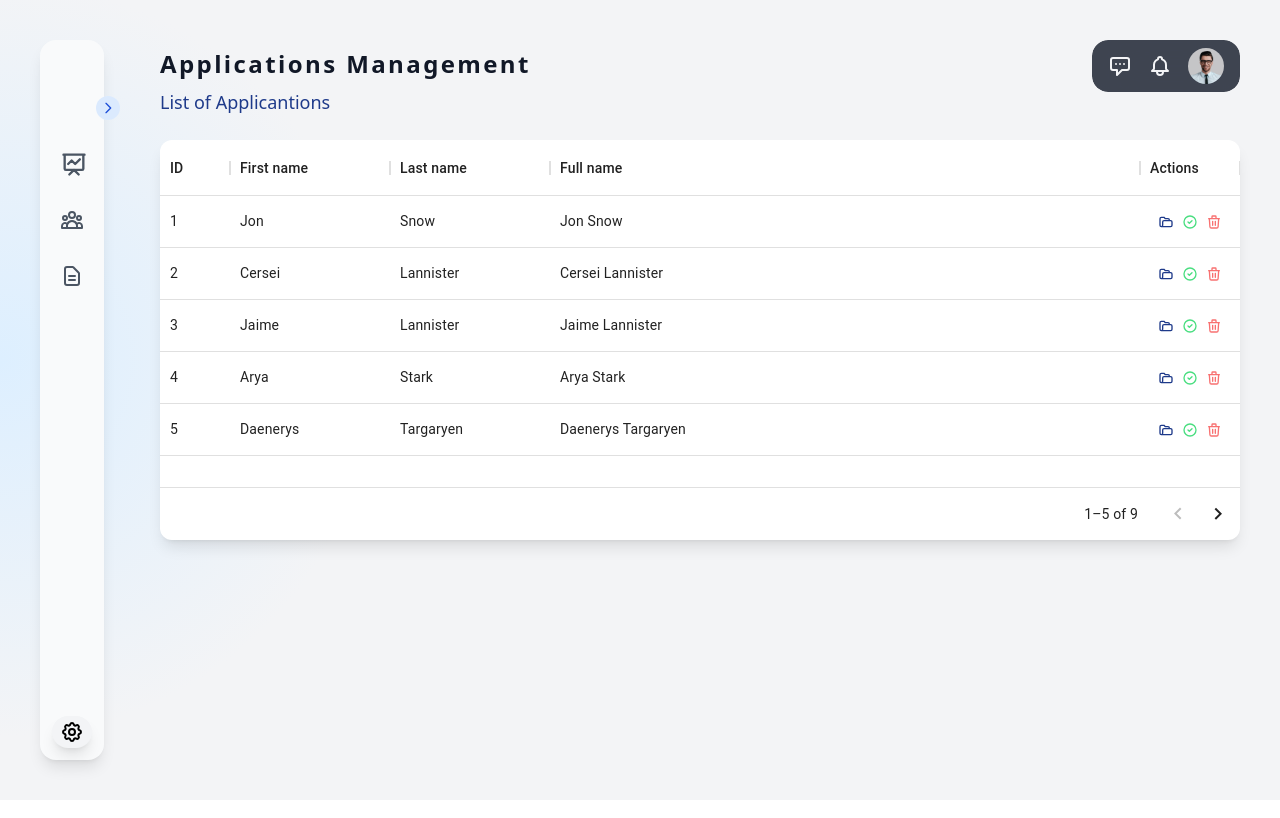
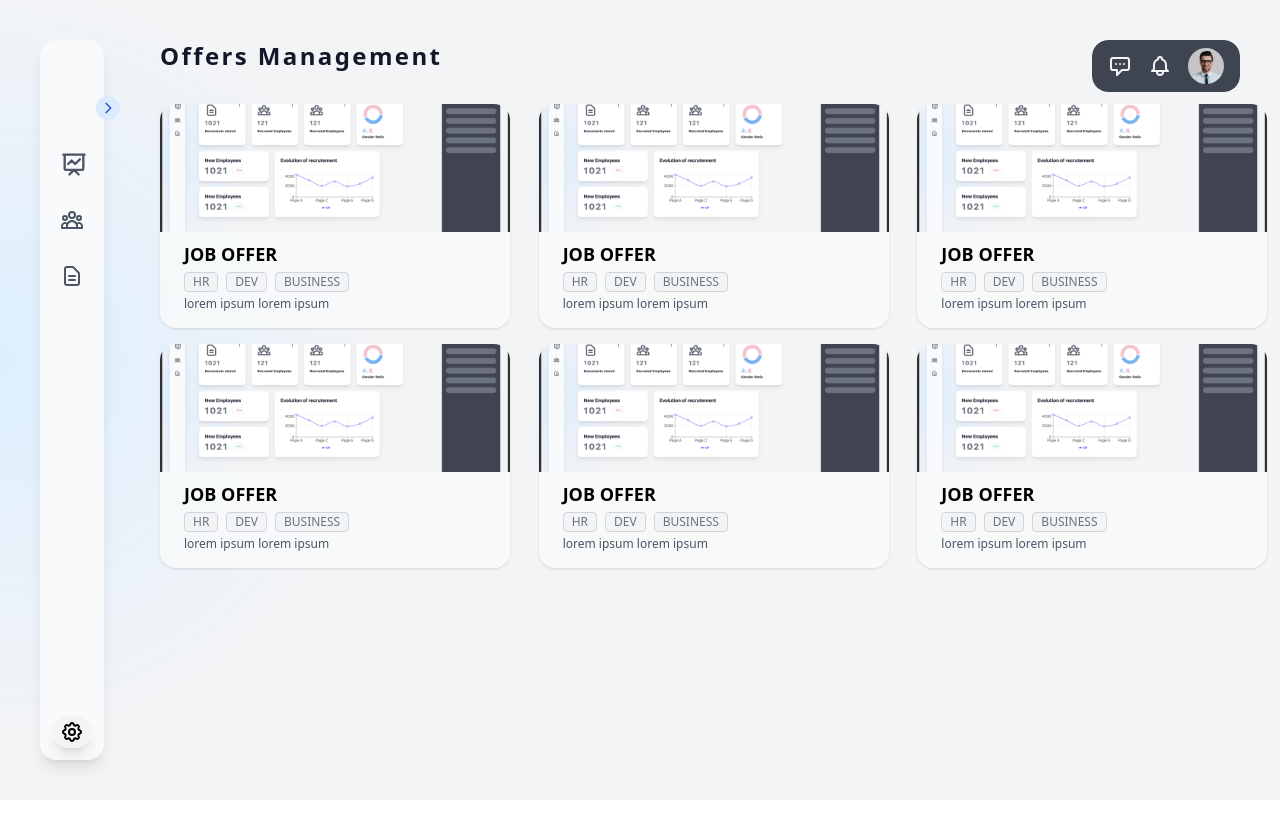
Before and after one commit to Dopeamin/junior_hackathon, a Next.js app: page /dashboard/applications in a window 1280 px wide. Shown: the top 818 px of the page. Built offline with nearby package versions, Linux system fonts and the light colour scheme.

Commit message:
finish offers page

```diff
--- a/components/_shared/tag.tsx
+++ b/components/_shared/tag.tsx
@@ -1,7 +1,11 @@
+import clsx from "clsx";
+
 export const Tag = ({ color, text }: any) => {
+  const bgColor = `bg-${color}-100`;
+  const borderColor = `border-${color}-300`;
   return (
     <div
-      className={`px-2 py-1 bg-${color}-100 rounded-lg border border-${color}-300 mb-2`}
+      className={clsx("px-2 py-1 rounded-lg border mb-2", bgColor, borderColor)}
     >
       <p className={`text-${color}-400 text-xs `}>{text}</p>
     </div>
--- a/components/dashboard/add-member.tsx
+++ b/components/dashboard/add-member.tsx
@@ -34,8 +34,8 @@ export const AddMember = () => {
         Please fill in the member details
       </p>
       <div className="relative z-10 flex flex-1 w-full pr-10 mt-10">
-        <div className="w-full backdrop-blur rounded-2xl ">
-          <div className="p-10 shadow-lg rounded-2xl">
+        <div className="w-full rounded-2xl ">
+          <div className="p-10 shadow-lg bg-gray-50 bg-opacity-40 backdrop-blur rounded-2xl">
             <h1 className="font-semibold text-2xl mb-2 text-slate-600">
               Account Information
             </h1>
@@ -75,7 +75,7 @@ export const AddMember = () => {
             </Grid>
           </div>
 
-          <div className="p-10 shadow-lg rounded-2xl mt-10">
+          <div className="p-10 shadow-lg rounded-2xl bg-gray-50 bg-opacity-70 backdrop-blur mt-10">
             <h1 className="font-semibold text-2xl mb-2 text-slate-600 ">
               Personal Information
             </h1>
--- a/components/dashboard/applications.tsx
+++ b/components/dashboard/applications.tsx
@@ -11,7 +11,7 @@ export const Applications = () => {
         </h1>
         <UserBarMinimized />
       </div>
-      <p className="text-lg font-light text-blue-900 mb-6">List of Applicantions</p>
+      <p className="text-lg font-light text-blue-900 mb-6">List of Applications into this offer</p>
       <div className="flex flex-col pr-10">
         <div className="flex flex-col bg-white rounded-xl shadow-lg ">
           <DataTable />
--- a/components/dashboard/card.tsx
+++ b/components/dashboard/card.tsx
@@ -1,7 +1,7 @@
 export const Card = ({ children, bgColor }: any) => {
   return (
     <div
-      className="p-6 rounded-2xl shadow-lg"
+      className="p-6 rounded-2xl shadow-lg bg-gray-50 bg-opacity-40 backdrop-blur"
       style={{ backgroundColor: bgColor }}
     >
       {children}
--- /dev/null
+++ b/components/dashboard/offer.tsx
@@ -0,0 +1,39 @@
+import Image from "next/image";
+import Router from "next/router";
+
+export const Offer = ({
+  image,
+  title,
+  description,
+  tags,
+}: {
+  image: string;
+  title: string;
+  description: string;
+  tags: string[];
+}) => {
+  const handleClick = () => {
+    Router.push("applications/1");
+  };
+  return (
+    <div
+      className="flex shadow backdrop-blur bg-opacity-80 flex-col rounded-2xl bg-gray-50 max-w-[350px] w-full overflow-hidden transition-all ease-out duration-500 hover:shadow-lg hover:-translate-y-1 cursor-pointer"
+      onClick={handleClick}
+    >
+      <div className="relative w-full h-32">
+        <Image alt="picture" src={image} layout="fill" objectFit="cover" />
+      </div>
+      <div className="flex flex-col gap-1 pt-2 pb-4 px-6">
+        <h1 className="text-lg font-semibold">{title.toUpperCase()}</h1>
+        <div className="flex flex-row gap-2 flew-wrap w-full">
+          {tags.map((tag) => (
+            <div className="w-fit px-2 text-xs py-[1px] bg-gray-100 border border-gray-300 text-gray-500 rounded">
+              {tag}
+            </div>
+          ))}
+        </div>
+        <p className="text-gray-600 text-xs">{description}</p>
+      </div>
+    </div>
+  );
+};
--- /dev/null
+++ b/components/dashboard/offers.tsx
@@ -0,0 +1,27 @@
+import { Offer } from "./offer";
+import { UserBarMinimized } from "./userbar";
+
+export const Offers = () => {
+  const offers = ["", "", "", "", "", ""];
+  return (
+    <div className="flex flex-col mt-10 gap-6">
+      <div className="flex flex-row justify-between w-full">
+        <h1 className="text-2xl font-bold text-gray-900 tracking-widest mb-2">
+          Offers Management
+        </h1>
+        <UserBarMinimized />
+      </div>
+      <div className="grid grid-cols-3 gap-4 w-full">
+        {offers.map((offer, index) => (
+          <Offer
+            key={index}
+            image={"/screenshot.png"}
+            title={"Job Offer"}
+            description={"lorem ipsum lorem ipsum"}
+            tags={["HR", "DEV", "BUSINESS"]}
+          />
+        ))}
+      </div>
+    </div>
+  );
+};
--- a/components/dashboard/overview.tsx
+++ b/components/dashboard/overview.tsx
@@ -71,14 +71,14 @@ export const Overview = () => {
         </div>
         <div className="flex flex-row gap-6">
           <div className="flex flex-col gap-6">
-            <Card bgColor="white">
+            <Card bgColor="#9fc7eb">
               <div className="flex relative flex-col gap-2 w-60">
-                <p className="text-gray-800 text-xl font-bold">New Employees</p>
+                <p className="text-gray-50 text-xl font-bold">Current Score</p>
                 <div className="flex flex-row items-end gap-5">
-                  <h1 className="text-gray-500 text-4xl font-bold tracking-widest">
+                  <h1 className="text-gray-50 text-4xl font-bold tracking-widest">
                     1021
                   </h1>
-                  <Tag color="red" text="-10%" />
+                  <Tag color="green" text="+10%" />
                 </div>
               </div>
             </Card>
@@ -89,7 +89,7 @@ export const Overview = () => {
                   <h1 className="text-gray-500 text-4xl font-bold tracking-widest">
                     1021
                   </h1>
-                  <Tag color="green" text="+10%" />
+                  <Tag color="red" text="-10%" />
                 </div>
               </div>
             </Card>
--- a/pages/dashboard/[slug].tsx
+++ b/pages/dashboard/[slug].tsx
@@ -1,11 +1,12 @@
 import { Applications } from "../../components/dashboard/applications";
 import { DashboardLayout } from "../../components/dashboard/layout";
 import { Members } from "../../components/dashboard/members";
+import { Offers } from "../../components/dashboard/offers";
 import { Overview } from "../../components/dashboard/overview";
 
 const mappedComponents = [
   { slug: "overview", component: <Overview /> },
-  { slug: "applications", component: <Applications /> },
+  { slug: "applications", component: <Offers /> },
   { slug: "members", component: <Members /> },
 ];
 
--- /dev/null
+++ b/pages/dashboard/applications/[id].tsx
@@ -0,0 +1,10 @@
+import { Applications } from "../../../components/dashboard/applications";
+import { DashboardLayout } from "../../../components/dashboard/layout";
+
+export default function Offer() {
+  return (
+    <DashboardLayout>
+      <Applications />
+    </DashboardLayout>
+  );
+}
```
